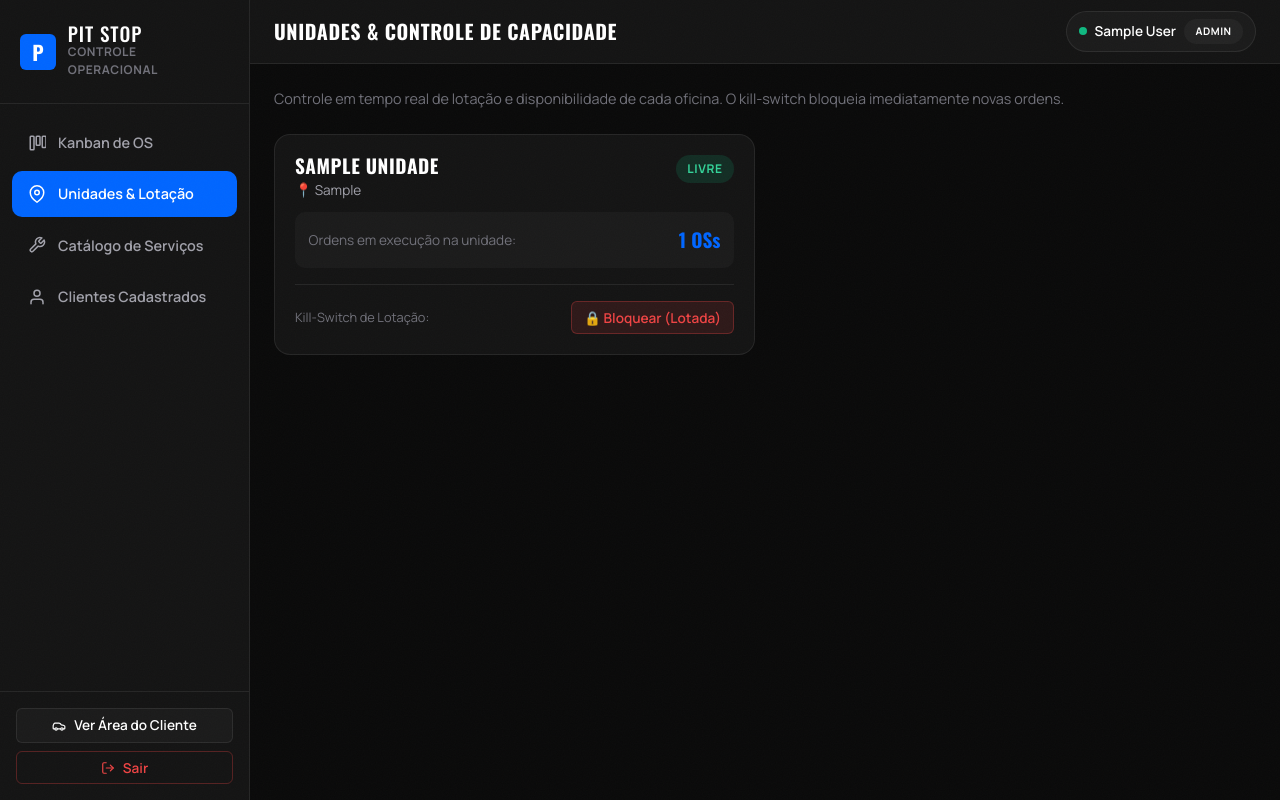
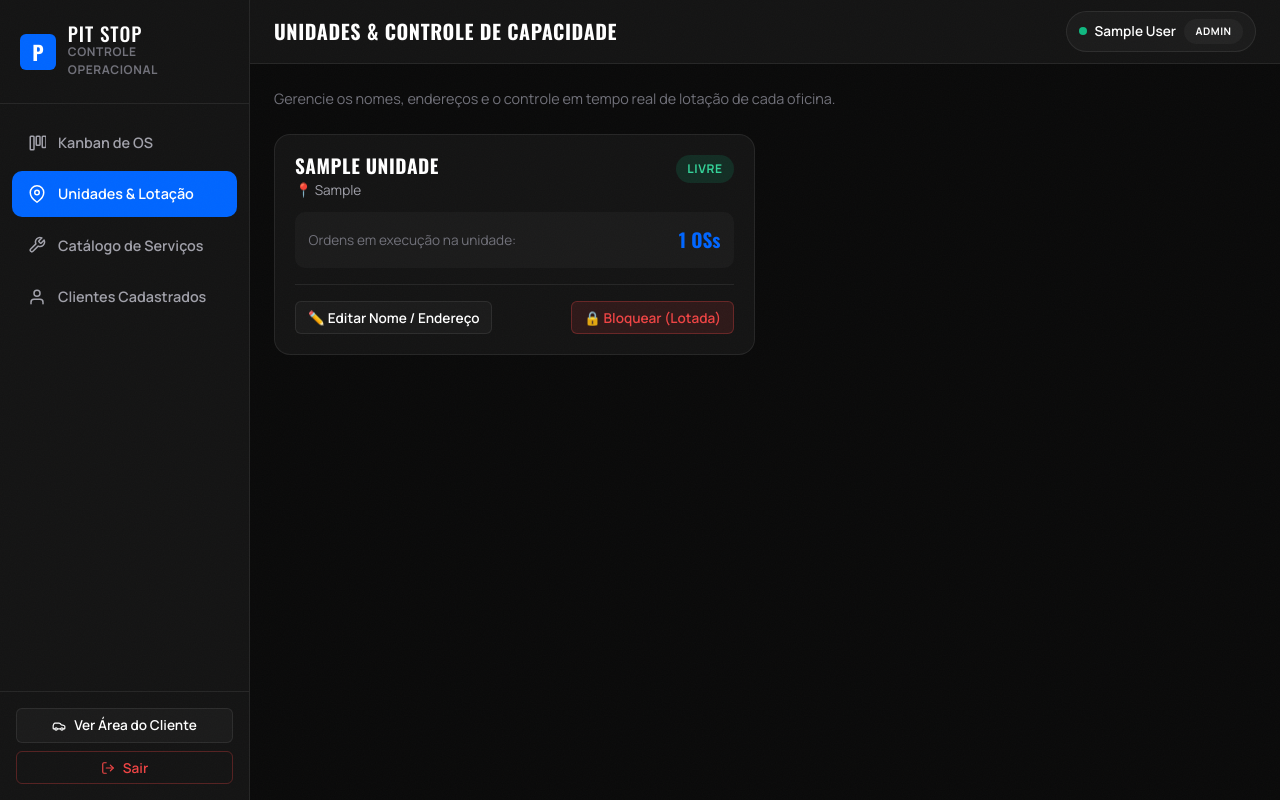
Before and after one commit to wladscript/pitstop, a Django app: page /painel/unidades/ in a window 1280 px wide. Run offline with Django 4.2, Linux system fonts and the light colour scheme; a user stored in the database is signed in; tables that the repository leaves empty hold one stand-in row (values such as "Sample post").

Commit message:
feat: suporte a edição direta de unidades e atualização das unidades de Contagem MG

```diff
--- a/apps/painel/urls.py
+++ b/apps/painel/urls.py
@@ -12,6 +12,7 @@ urlpatterns = [
     path("os/<int:pk>/pagamento/", views.os_pagamento_admin, name="os_pagamento"),
     path("unidades/", views.unidades_admin, name="unidades"),
     path("unidades/<int:pk>/toggle-capacidade/", views.unidade_toggle_capacidade, name="unidade_toggle_capacidade"),
+    path("unidades/<int:pk>/editar/", views.unidade_editar, name="unidade_editar"),
     path("servicos/", views.servicos_admin, name="servicos"),
     path("servicos/<int:pk>/toggle-ativo/", views.servico_toggle_ativo, name="servico_toggle_ativo"),
     path("clientes/", views.clientes_admin, name="clientes"),
--- a/apps/painel/views.py
+++ b/apps/painel/views.py
@@ -180,6 +180,22 @@ def unidade_toggle_capacidade(request, pk):
 
 
 @admin_required
+def unidade_editar(request, pk):
+    if request.method == "POST":
+        unidade = get_object_or_404(Unidade, pk=pk)
+        nome = request.POST.get("nome", "").strip()
+        endereco = request.POST.get("endereco", "").strip()
+        if nome and endereco:
+            unidade.nome = nome
+            unidade.endereco = endereco
+            unidade.save()
+            messages.success(request, f"Unidade '{unidade.nome}' atualizada com sucesso!")
+        else:
+            messages.error(request, "Nome e endereço são obrigatórios.")
+    return redirect("painel:unidades")
+
+
+@admin_required
 def servicos_admin(request):
     servicos = Servico.objects.all().order_by("ordem_exibicao")
     return render(request, "painel/servicos.html", {"servicos": servicos})
--- a/templates/painel/unidades.html
+++ b/templates/painel/unidades.html
@@ -6,7 +6,7 @@
 {% block content %}
 <div style="margin-bottom: 1.5rem;">
     <p style="color: var(--text-muted); font-size: 0.9rem; margin: 0;">
-        Controle em tempo real de lotação e disponibilidade de cada oficina. O kill-switch bloqueia imediatamente novas ordens.
+        Gerencie os nomes, endereços e o controle em tempo real de lotação de cada oficina.
     </p>
 </div>
 
@@ -32,12 +32,32 @@
                         {{ u.ordens_ativas_count }} OSs
                     </span>
                 </div>
+
+                <!-- Formulário de Edição Rápida (Colapsável) -->
+                <div id="form-edit-{{ u.id }}" style="display: none; background: var(--surface-2); border: 1px solid var(--border-strong); border-radius: var(--radius-md); padding: 1rem; margin-bottom: 1rem;">
+                    <form action="{% url 'painel:unidade_editar' u.id %}" method="post">
+                        {% csrf_token %}
+                        <div class="form-group" style="margin-bottom: 0.75rem;">
+                            <label class="form-label" style="font-size: 0.75rem;">Nome da Unidade</label>
+                            <input type="text" name="nome" value="{{ u.nome }}" class="form-control" style="font-size: 0.85rem; padding: 0.5rem 0.75rem;" required>
+                        </div>
+                        <div class="form-group" style="margin-bottom: 0.75rem;">
+                            <label class="form-label" style="font-size: 0.75rem;">Endereço Completo</label>
+                            <input type="text" name="endereco" value="{{ u.endereco }}" class="form-control" style="font-size: 0.85rem; padding: 0.5rem 0.75rem;" required>
+                        </div>
+                        <div style="display: flex; gap: 0.5rem; justify-content: flex-end;">
+                            <button type="button" class="btn btn-secondary btn-sm" onclick="toggleEdit('{{ u.id }}')">Cancelar</button>
+                            <button type="submit" class="btn btn-primary btn-sm">Salvar Alterações</button>
+                        </div>
+                    </form>
+                </div>
             </div>
 
             <div style="padding-top: 1rem; border-top: 1px solid var(--border); display: flex; justify-content: space-between; align-items: center;">
-                <div style="font-size: 0.8rem; color: var(--text-muted);">
-                    Kill-Switch de Lotação:
-                </div>
+                <button type="button" class="btn btn-secondary btn-sm" onclick="toggleEdit('{{ u.id }}')">
+                    ✏️ Editar Nome / Endereço
+                </button>
+
                 <form action="{% url 'painel:unidade_toggle_capacidade' u.id %}" method="post">
                     {% csrf_token %}
                     {% if u.aceitando_pedidos %}
@@ -55,3 +75,14 @@
     {% endfor %}
 </div>
 {% endblock %}
+
+{% block extra_js %}
+<script>
+function toggleEdit(id) {
+    const el = document.getElementById(`form-edit-${id}`);
+    if (el) {
+        el.style.display = el.style.display === "none" ? "block" : "none";
+    }
+}
+</script>
+{% endblock %}
```
Also changed, not shown: apps/accounts/management/commands/seed_demo.py (+5 -5 lines).
